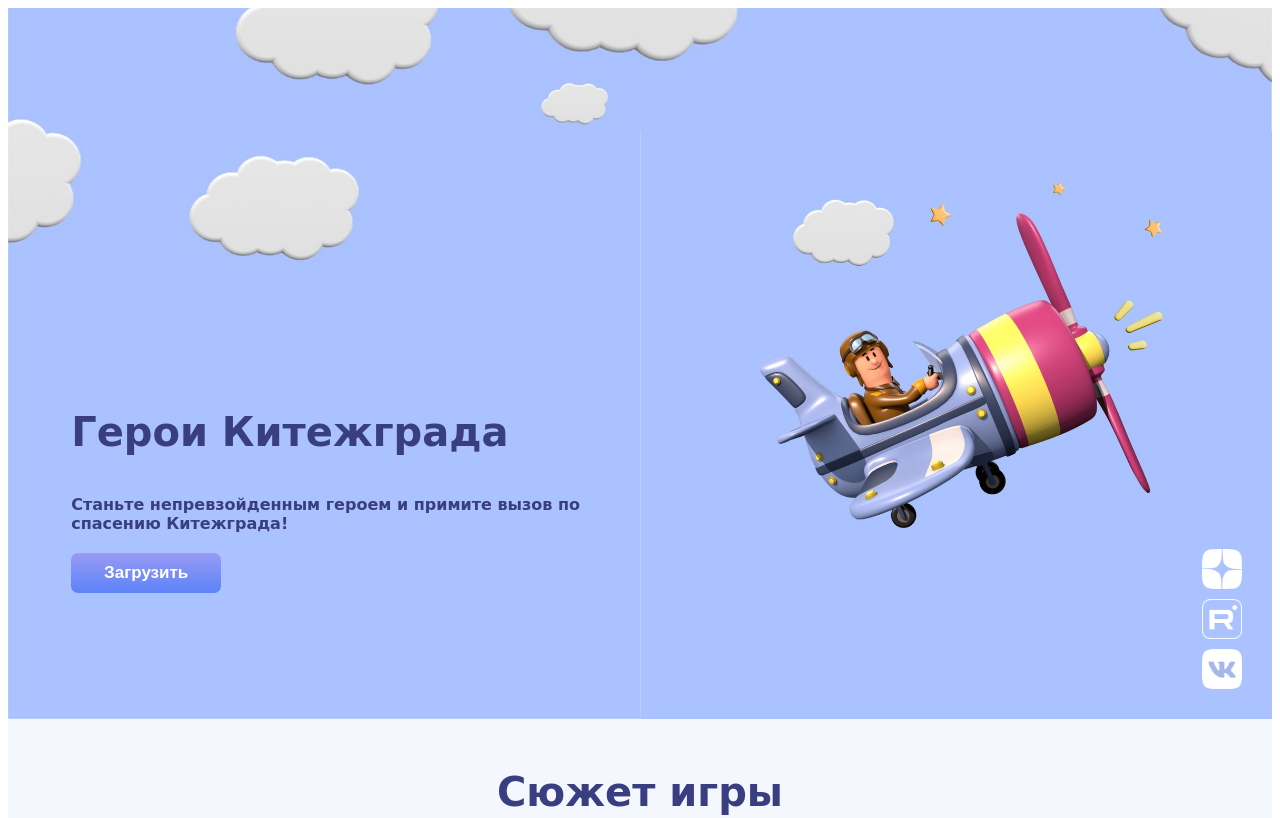
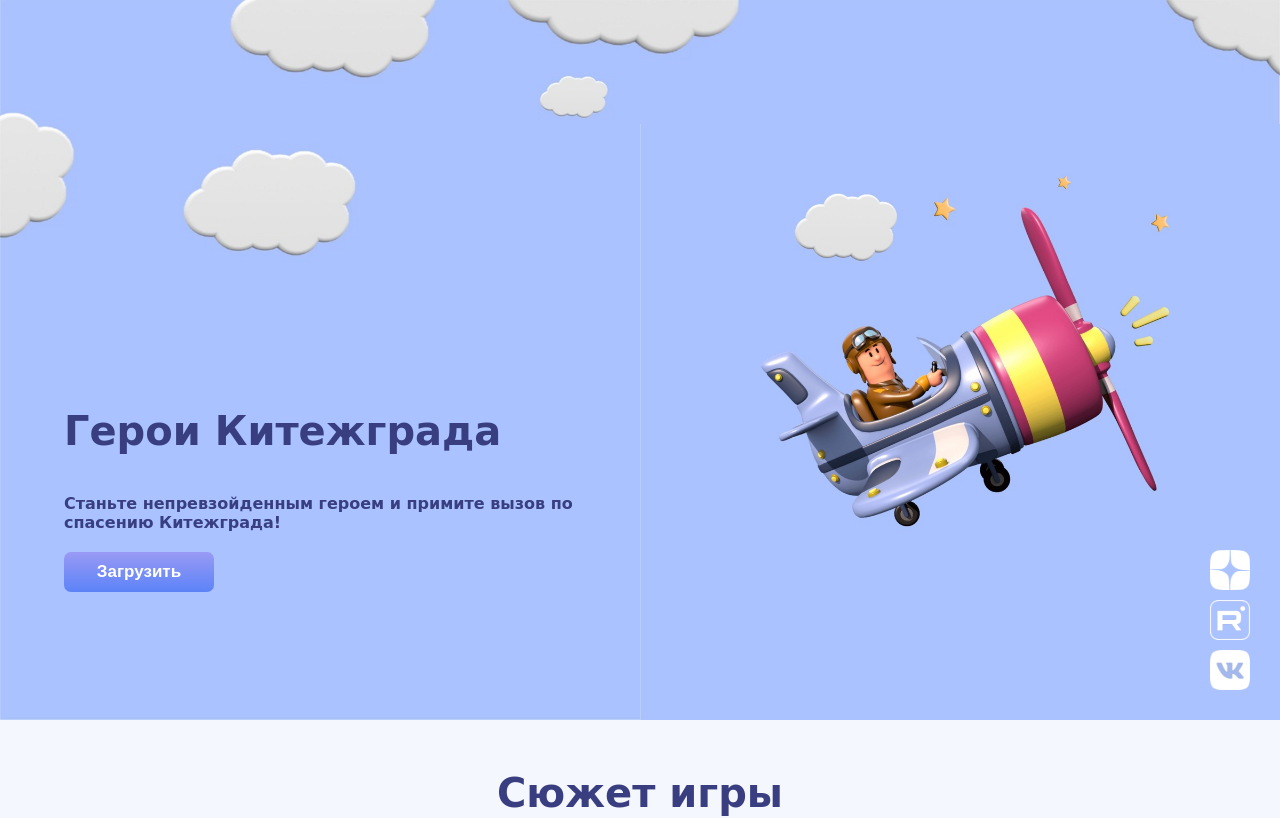
Before and after one commit to kirill-imanuilov/insite-competition, a React (Vite) app: page / in a window 1280 px wide. Shown: the top 818 px of the page. Built offline with nearby package versions, Linux system fonts and the light colour scheme.

Commit message:
refactor

```diff
--- a/src/index.css
+++ b/src/index.css
@@ -1,3 +1,6 @@
+body {
+  margin: 0px;
+}
 .page {
   height: 100vh;
   font-family: 'Helvetica';
```
